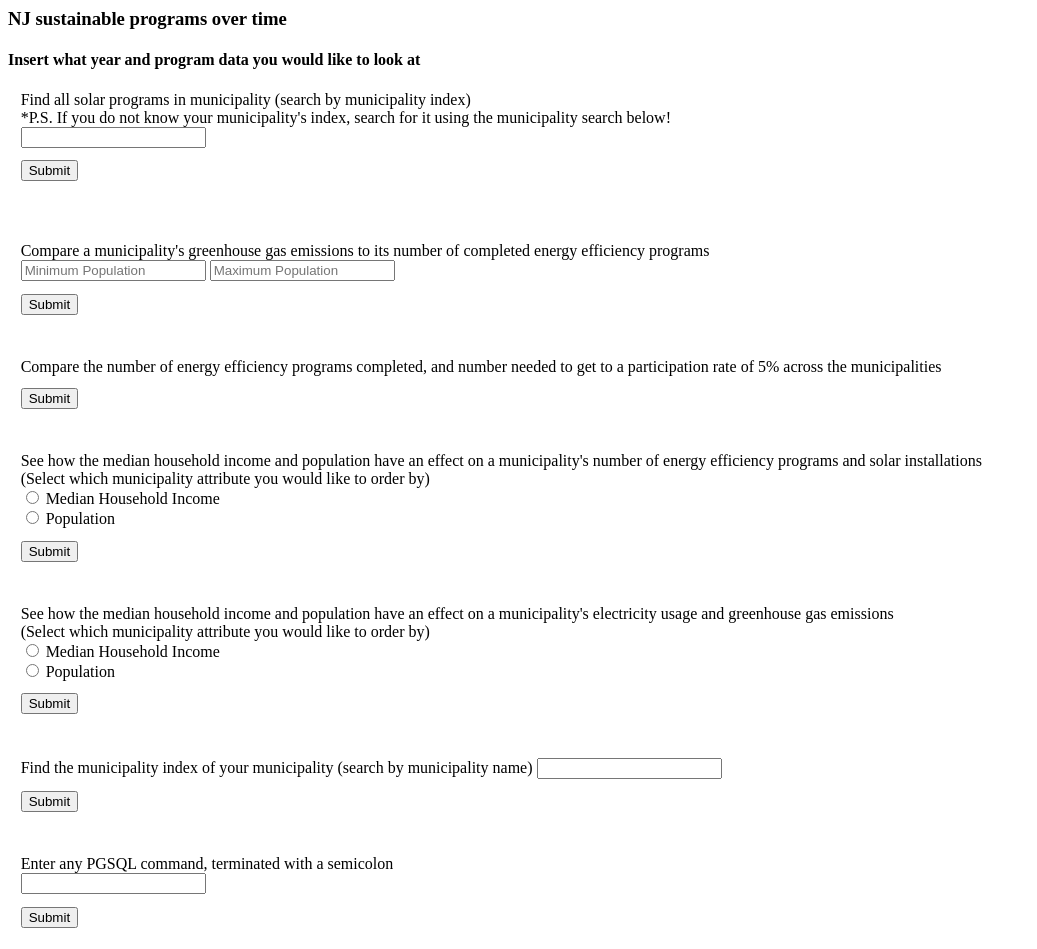
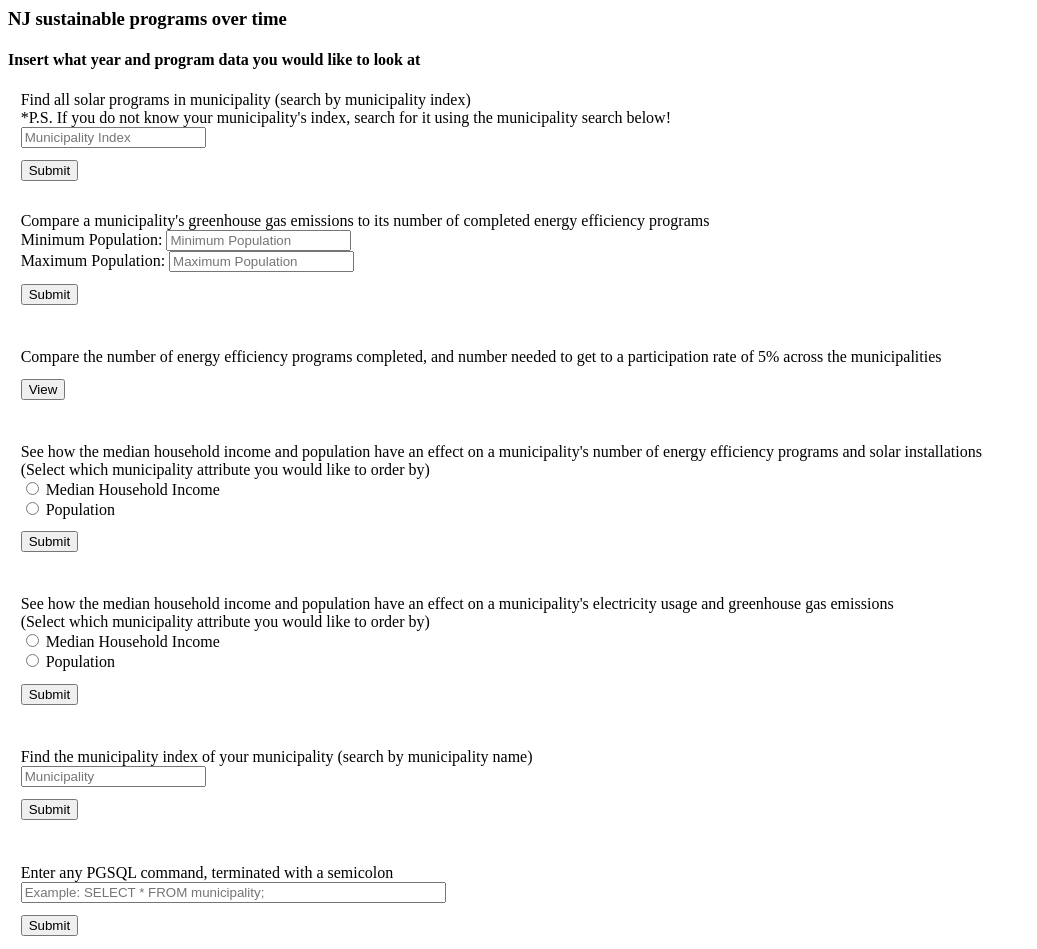
Before and after one commit to dbstapes/CSC315, a Flask app: page / in a window 1280 px wide. Shown: the whole page, without its empty margins (0-1037 px from the left). Before the commit the page ends 928 px from the top, so only its background shows below. Run offline with Flask 3, Linux system fonts and the light colour scheme; some libraries are stand-ins or nearby versions.

Commit message:
Makes form neater

```diff
--- a/templates/my-form.html
+++ b/templates/my-form.html
@@ -14,19 +14,20 @@
         <br>
         *P.S. If you do not know your municipality's index, search for it using the municipality search below!
         <br>
-        <input type="int" name="municipality_index">
+        <input type="int" name="municipality_index" placeholder="Municipality Index">
     </div>
         <input type="submit" value="Submit">
 </form>
-<br>
+
 
 <form action="/ee_handler" method="POST">
     <div>
         <br>
         Compare a municipality's greenhouse gas emissions to its number of completed energy efficiency programs
         <br>
-        <input type ="int" name="pop_min" placeholder="Minimum Population">
-        <input type ="int" name="pop_max" placeholder="Maximum Population">
+        Minimum Population: <input type ="int" name="pop_min" placeholder="Minimum Population">
+        <br>
+        Maximum Population: <input type ="int" name="pop_max" placeholder="Maximum Population">
     </div>
         <input type="submit" value="Submit">
 
@@ -39,7 +40,7 @@
         Compare the number of energy efficiency programs completed, and number needed to get to a participation rate of 5% across the municipalities
         <br>
     </div>
-        <input type="submit" value="Submit">
+        <input type="submit" value="View">
 </form>
 
 <br>
@@ -78,7 +79,8 @@
 <form action ="/municipality_handler" method="POST">
     <div>
         Find the municipality index of your municipality (search by municipality name)
-        <input type="varchar" name="municipality_name">
+        <br>
+        <input type="varchar" name="municipality_name" placeholder="Municipality">
     </div>
         <input type="submit" value="Submit">
 </form>
@@ -87,7 +89,7 @@
     <div>
         Enter any PGSQL command, terminated with a semicolon
         <br />
-            <input type="text" name="query">
+            <input type="text" name="query" placeholder="Example: SELECT * FROM municipality;" size="50">
     </div>
         <input type="submit" value="Submit">
 </form>
```
